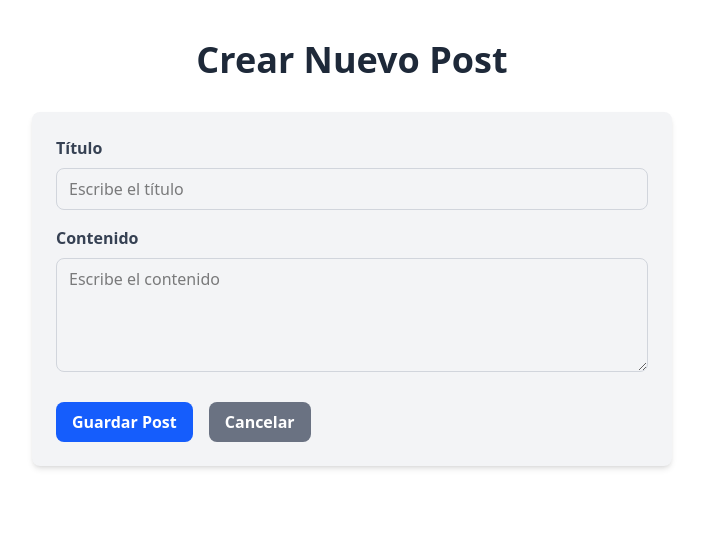
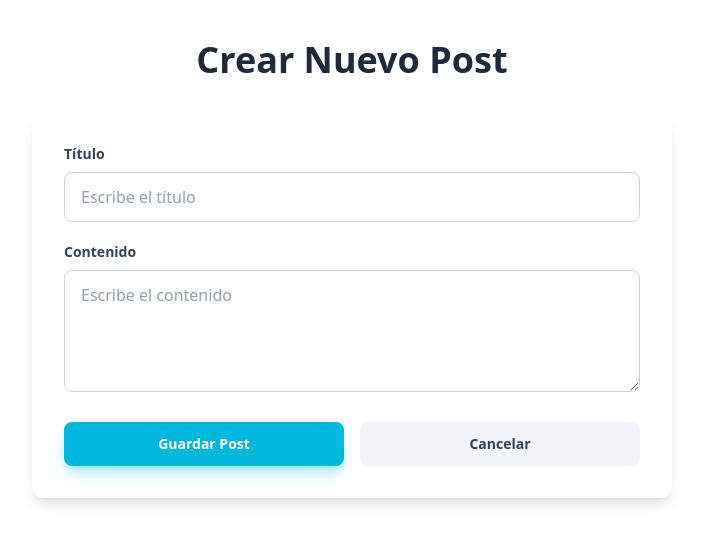
Before and after one commit to susananzth/vitejs-crud-posts, a React (Vite) app: page /posts/nuevo in a window 1280 px wide. Shown: the top 544 px of the page, without its empty margins (288-991 px from the left). Built offline with nearby package versions, Linux system fonts and the light colour scheme.

Commit message:
feat(css): Mejora en diseño con neon y glow, añadiendo diseño dark.

```diff
--- a/src/components/common/ConfirmationModal.jsx
+++ b/src/components/common/ConfirmationModal.jsx
@@ -12,26 +12,29 @@ function ConfirmationModal({ isOpen, onClose, onConfirm, title, message }) {
   return (
     // Fondo oscuro (backdrop)
     <div
-      className="fixed inset-0 bg-black bg-opacity-60 z-40 flex justify-center items-center"
+      className="fixed inset-0 bg-black/70 z-40 flex justify-center items-center"
       onClick={onClose} // Cierra el modal si se hace clic fuera
     >
       {/* Contenedor del Modal */}
       <div
-        className="bg-white p-6 rounded-lg shadow-xl z-50 max-w-sm w-full"
+        className="bg-white dark:bg-slate-800 p-6 rounded-lg shadow-xl z-50 max-w-sm w-full mx-4"
         onClick={(e) => e.stopPropagation()} // Evita que el clic se propague al fondo
       >
-        <h3 className="text-xl font-bold text-gray-800 mb-4">{title}</h3>
-        <p className="text-gray-700 mb-6">{message}</p>
+        <h3 className="text-xl font-bold text-slate-900 dark:text-white mb-4">
+          {title}
+        </h3>
+        <p className="text-slate-600 dark:text-slate-400 mb-6">{message}</p>
+
         <div className="flex justify-end gap-4">
           <button
             onClick={onClose}
-            className="bg-gray-300 hover:bg-gray-400 text-gray-800 font-bold py-2 px-4 rounded-lg transition-colors"
+            className="px-5 py-2.5 rounded-lg text-sm font-bold text-slate-700 dark:text-slate-300 bg-slate-100 dark:bg-slate-700 hover:bg-slate-200 dark:hover:bg-slate-600 focus:ring-4 focus:ring-slate-500/50 focus:outline-none transition-colors"
           >
             Cancelar
           </button>
           <button
             onClick={onConfirm}
-            className="bg-red-600 hover:bg-red-700 text-white font-bold py-2 px-4 rounded-lg transition-colors"
+            className="px-5 py-2.5 rounded-lg text-sm font-bold text-white bg-red-600 shadow-lg shadow-red-600/30 transition-all duration-300 ease-in-out hover:bg-red-500 hover:shadow-red-500/40 focus:ring-4 focus:ring-red-500/50 focus:outline-none"
           >
             Eliminar
           </button>
--- a/src/components/posts/PostForm.jsx
+++ b/src/components/posts/PostForm.jsx
@@ -9,6 +9,15 @@ import { useState, useEffect } from "react";
 function PostForm({ onSubmit, initialData = null, onCancel }) {
   const [title, setTitle] = useState("");
   const [body, setBody] = useState("");
+  const commonInputStyles = `
+    w-full px-4 py-3 rounded-lg
+    bg-white dark:bg-slate-800
+    text-slate-900 dark:text-slate-100
+    border border-slate-300 dark:border-slate-600
+    placeholder-slate-400 dark:placeholder-slate-500
+    focus:outline-none focus:ring-2 focus:ring-cyan-500 focus:border-cyan-500
+    transition-colors
+  `;
 
   // Este efecto sincroniza el estado del formulario con `initialData`
   // Se usa para cargar los datos del post cuando hacemos clic en "Editar"
@@ -35,10 +44,13 @@ function PostForm({ onSubmit, initialData = null, onCancel }) {
   return (
     <form
       onSubmit={handleSubmit}
-      className="bg-gray-100 p-6 rounded-lg shadow-md mb-10"
+      className="bg-white dark:bg-slate-800 p-8 rounded-xl shadow-lg dark:shadow-none dark:ring-1 dark:ring-slate-700"
     >
-      <div className="mb-4">
-        <label htmlFor="title" className="block text-gray-700 font-bold mb-2">
+      <div className="mb-5">
+        <label
+          htmlFor="title"
+          className="block text-sm font-bold text-slate-700 dark:text-slate-300 mb-2"
+        >
           Título
         </label>
         <input
@@ -46,27 +58,36 @@ function PostForm({ onSubmit, initialData = null, onCancel }) {
           id="title"
           value={title}
           onChange={(e) => setTitle(e.target.value)}
-          className="w-full px-3 py-2 border border-gray-300 rounded-lg focus:outline-none focus:ring-2 focus:ring-blue-500"
+          className={commonInputStyles}
           placeholder="Escribe el título"
         />
       </div>
-      <div className="mb-4">
-        <label htmlFor="body" className="block text-gray-700 font-bold mb-2">
+      <div className="mb-6">
+        <label
+          htmlFor="body"
+          className="block text-sm font-bold text-slate-700 dark:text-slate-300 mb-2"
+        >
           Contenido
         </label>
         <textarea
           id="body"
           value={body}
           onChange={(e) => setBody(e.target.value)}
-          className="w-full px-3 py-2 border border-gray-300 rounded-lg focus:outline-none focus:ring-2 focus:ring-blue-500"
+          className={`${commonInputStyles} min-h-[120px]`}
           rows="4"
           placeholder="Escribe el contenido"
         />
       </div>
-      <div className="flex gap-4 mt-6">
+      <div className="flex gap-4">
         <button
           type="submit"
-          className="bg-blue-600 hover:bg-blue-700 text-white font-bold py-2 px-4 rounded-lg transition duration-200"
+          className="
+            flex-1 px-5 py-3 rounded-lg text-sm font-bold text-white
+            bg-cyan-500 shadow-lg shadow-cyan-500/30
+            transition-all duration-300 ease-in-out
+            hover:bg-cyan-400 hover:shadow-cyan-400/40
+            focus:ring-4 focus:ring-cyan-500/50 focus:outline-none
+          "
         >
           {initialData ? "Actualizar Post" : "Guardar Post"}
         </button>
@@ -74,7 +95,14 @@ function PostForm({ onSubmit, initialData = null, onCancel }) {
           <button
             type="button"
             onClick={onCancel}
-            className="bg-gray-500 hover:bg-gray-600 text-white font-bold py-2 px-4 rounded-lg transition duration-200"
+            className="
+              flex-1 px-5 py-3 rounded-lg text-sm font-bold
+              text-slate-700 dark:text-slate-300
+              bg-slate-100 dark:bg-slate-700
+              hover:bg-slate-200 dark:hover:bg-slate-600
+              focus:ring-4 focus:ring-slate-500/50 focus:outline-none
+              transition-colors
+            "
           >
             Cancelar
           </button>
--- a/src/components/posts/PostItem.jsx
+++ b/src/components/posts/PostItem.jsx
@@ -7,26 +7,32 @@ import { Link } from "react-router-dom";
  */
 function PostItem({ post, onDelete }) {
   return (
-    <div className="bg-white shadow-lg rounded-lg p-6 mb-4 transition-shadow duration-300 hover:shadow-xl">
-      <h3 className="text-xl font-bold text-gray-800 mb-2">{post.title}</h3>
-      <p className="text-gray-600 mb-4">{post.body}</p>
+    <div className="bg-white dark:bg-slate-800 rounded-xl shadow-md dark:shadow-none dark:ring-1 dark:ring-slate-700 transition-shadow duration-300 hover:shadow-lg">
+      <div className="p-6">
+        <h3 className="text-xl font-bold text-slate-900 dark:text-white mb-2">
+          {post.title}
+        </h3>
+        <p className="text-slate-600 dark:text-slate-400 mb-4 line-clamp-2">
+          {post.body}
+        </p>
+      </div>
 
-      <div className="flex justify-end gap-3 border-t pt-4 mt-4">
+      <div className="flex justify-end gap-3 border-t border-slate-200 dark:border-slate-700 px-6 py-4">
         <Link
           to={`/posts/ver/${post.id}`}
-          className="bg-blue-500 hover:bg-blue-600 text-white font-semibold py-1 px-3 rounded-lg text-sm transition duration-200"
+          className="font-medium text-blue-600 dark:text-blue-400 hover:text-blue-500 transition-colors"
         >
           Ver
         </Link>
         <Link
           to={`/posts/editar/${post.id}`}
-          className="bg-yellow-500 hover:bg-yellow-600 text-white font-semibold py-1 px-3 rounded-lg text-sm transition duration-200"
+          className="font-medium text-cyan-600 dark:text-cyan-400 hover:text-cyan-500 transition-colors"
         >
           Editar
         </Link>
         <button
           onClick={() => onDelete(post.id)}
-          className="bg-red-500 hover:bg-red-600 text-white font-semibold py-1 px-3 rounded-lg text-sm transition duration-200"
+          className="font-medium text-red-600 dark:text-red-500 hover:text-red-400 transition-colors"
         >
           Eliminar
         </button>
--- a/src/components/posts/PostList.jsx
+++ b/src/components/posts/PostList.jsx
@@ -9,7 +9,9 @@ import PostItem from "./PostItem";
 function PostList({ posts, onEdit, onDelete }) {
   if (posts.length === 0) {
     return (
-      <p className="text-center text-gray-500">No hay posts para mostrar.</p>
+      <p className="text-center text-slate-900 dark:text-white">
+        No hay posts para mostrar.
+      </p>
     );
   }
 
--- a/src/index.css
+++ b/src/index.css
@@ -1 +1,17 @@
 @import "tailwindcss";
+
+@layer base {
+  body {
+    /* Fondo base para modo claro */
+    @apply bg-white dark:bg-slate-900;
+
+    /* Color de texto base */
+    @apply text-slate-800 dark:text-slate-200;
+
+    /* Transición suave al cambiar de modo */
+    @apply transition-colors duration-300;
+
+    /* Asegura que la app ocupe al menos toda la pantalla */
+    min-height: 100vh;
+  }
+}
--- a/src/pages/PostDetailPage.jsx
+++ b/src/pages/PostDetailPage.jsx
@@ -22,7 +22,11 @@ function PostDetailPage() {
   }, [id]);
 
   if (isLoading) {
-    return <div className="p-10 text-center text-xl">Cargando post...</div>;
+    return (
+      <div className="p-10 text-center text-xl dark:text-slate-200">
+        Cargando post...
+      </div>
+    );
   }
 
   if (!post) {
@@ -35,16 +39,27 @@ function PostDetailPage() {
 
   return (
     <div className="container mx-auto max-w-2xl px-4 py-10">
-      <div className="bg-white shadow-lg rounded-lg p-8">
-        <h1 className="text-3xl font-bold text-gray-800 mb-4">{post.title}</h1>
-        <p className="text-gray-600 text-lg mb-6">{post.body}</p>
-        <div className="border-t pt-4">
-          <p className="text-sm text-gray-500">ID de Post: {post.id}</p>
-          <p className="text-sm text-gray-500">ID de Usuario: {post.userId}</p>
+      <div className="bg-white dark:bg-slate-800 rounded-xl shadow-xl dark:shadow-none dark:ring-1 dark:ring-slate-700 p-8">
+        <h1 className="text-3xl font-bold text-slate-900 dark:text-white mb-4">
+          {post.title}
+        </h1>
+
+        <p className="text-slate-600 dark:text-slate-400 text-lg mb-6">
+          {post.body}
+        </p>
+
+        <div className="border-t border-slate-200 dark:border-slate-700 pt-4">
+          <p className="text-sm text-slate-500 dark:text-slate-400">
+            ID de Post: {post.id}
+          </p>
+          <p className="text-sm text-slate-500 dark:text-slate-400">
+            ID de Usuario: {post.userId}
+          </p>
         </div>
+
         <Link
           to="/posts"
-          className="inline-block mt-6 bg-blue-600 hover:bg-blue-700 text-white font-bold py-2 px-4 rounded-lg"
+          className="inline-block mt-8 px-5 py-2.5 rounded-lg text-sm font-bold text-white bg-blue-500 shadow-lg shadow-blue-500/30 transition-all duration-300 ease-in-out hover:bg-blue-400 hover:shadow-blue-400/40 focus:ring-4 focus:ring-blue-500/50 focus:outline-none"
         >
           &larr; Volver a la lista
         </Link>
--- a/src/pages/PostListPage.jsx
+++ b/src/pages/PostListPage.jsx
@@ -59,11 +59,18 @@ function PostListPage() {
   return (
     <div className="container mx-auto max-w-3xl px-4 py-10">
       <div className="flex justify-between items-center mb-8">
-        <h1 className="text-4xl font-bold text-gray-800">Gestor de Posts</h1>
+        <h1 className="text-4xl font-bold text-slate-900 dark:text-white">
+          Gestor de Posts
+        </h1>
         {/* Botón "Crear" que navega a la nueva ruta */}
         <Link
           to="/posts/nuevo"
-          className="bg-blue-600 hover:bg-blue-700 text-white font-bold py-2 px-4 rounded-lg transition duration-200"
+          className="
+            inline-block px-5 py-2.5 rounded-lg text-sm font-bold text-white
+            bg-cyan-500 shadow-lg shadow-cyan-500/30
+            transition-all duration-300 ease-in-out
+            hover:bg-cyan-400 hover:shadow-cyan-400/40
+            focus:ring-4 focus:ring-cyan-500/50 focus:outline-none"
         >
           Crear Nuevo Post
         </Link>
```
